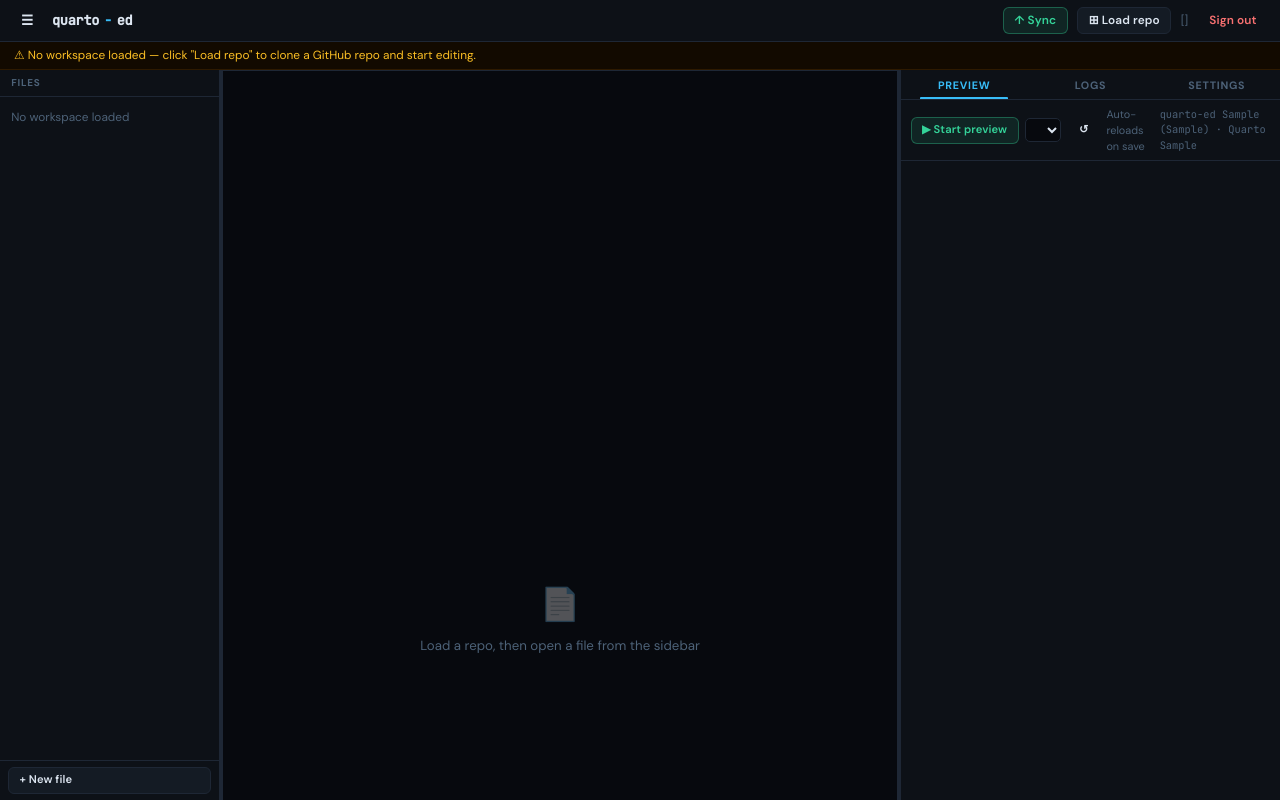
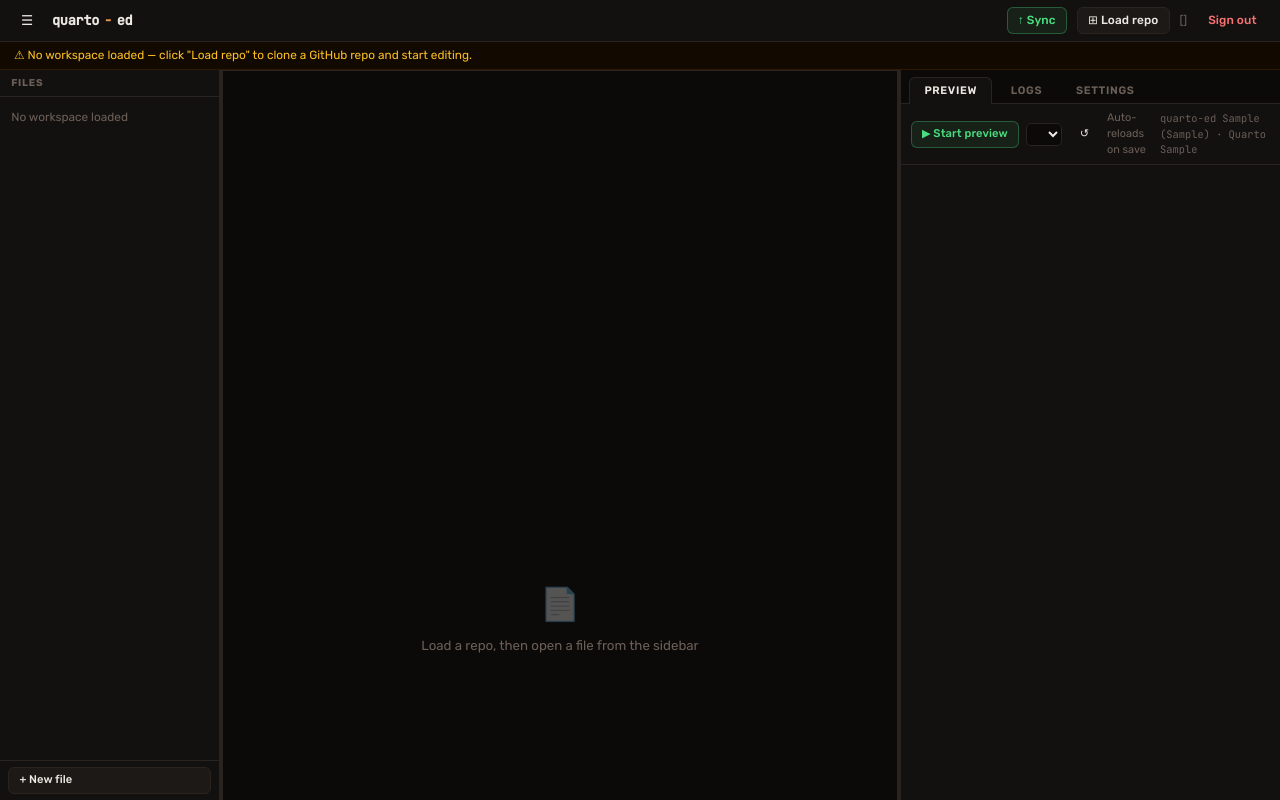
Before and after one commit to Tuck-Williamson/quarto-ed, a Python web app: template app/templates/editor.html in a window 1280 px wide. Run offline with Jinja, Linux system fonts and the light colour scheme; the template is opened without the code that fills it: most values are stand-ins (such as "Sample title", 1, 10 or a date in 2020); lists and menus that the app fills with data are empty; some libraries are stand-ins or nearby versions.

Commit message:
feat: tree menu for Edit commands, card-style panel tabs, warm amber palette
- Edit commands in View menu now render as a collapsible tree: each command
  group (History, Find & search, Selection, etc.) is a clickable header that
  expands/collapses its items with a smooth max-height animation and a
  vertical guide-line indent connector
- Right-panel tabs redesigned as raised card/browser-tabs: active tab shares
  background with panel content and hides the dividing border, creating the
  classic lifted-tab effect
- Color palette shifted from cold navy to warm charcoal (#0b0a09 base) with
  amber accent (#e8974a) replacing sky blue; all rgba accent references updated
- Font switched from DM Sans to Rubik for a slightly rounder, more distinctive
  UI character

Co-Authored-By: Claude Sonnet 4.6 <noreply@anthropic.com>

```diff
--- a/app/templates/editor.html
+++ b/app/templates/editor.html
@@ -6,14 +6,14 @@
   <title>quarto-ed</title>
   <link rel="preconnect" href="https://fonts.googleapis.com">
   <link rel="preconnect" href="https://fonts.gstatic.com" crossorigin>
-  <link href="https://fonts.googleapis.com/css2?family=DM+Sans:opsz,wght@9..40,400;9..40,500;9..40,600;9..40,700&family=JetBrains+Mono:wght@400;500&display=swap" rel="stylesheet">
+  <link href="https://fonts.googleapis.com/css2?family=Rubik:wght@400;500;600;700&family=JetBrains+Mono:wght@400;500&display=swap" rel="stylesheet">
   <script src="https://cdn.tailwindcss.com"></script>
   <script>
     tailwind.config = {
       theme: {
         extend: {
           fontFamily: {
-            sans: ['"DM Sans"', 'system-ui', 'sans-serif'],
+            sans: ['"Rubik"', 'system-ui', 'sans-serif'],
             mono: ['"JetBrains Mono"', 'Consolas', 'monospace'],
           }
         }
@@ -25,20 +25,20 @@
 
     /* ── CSS variables — referenced by JS and CodeMirror ── */
     :root {
-      --bg: #07090e; --bg2: #0d1117; --bg3: #141b24;
-      --border: #1e2735; --text: #dce5f0; --text2: #4d6278;
-      --accent: #38bdf8; --green: #34d399; --red: #f87171;
-      --yellow: #fbbf24; --purple: #a78bfa;
+      --bg: #0b0a09; --bg2: #131110; --bg3: #1c1917;
+      --border: #2a2420; --text: #ede8e2; --text2: #6b5f57;
+      --accent: #e8974a; --green: #4ade80; --red: #f87171;
+      --yellow: #fbbf24; --purple: #c084fc;
     }
     body.light {
-      --bg: #f8fafc; --bg2: #f0f4f8; --bg3: #e4eaf2;
-      --border: #c8d5e0; --text: #0f172a; --text2: #64748b;
-      --accent: #0284c7; --green: #059669; --red: #dc2626;
+      --bg: #faf9f7; --bg2: #f2ede8; --bg3: #e8e0d8;
+      --border: #d0c8be; --text: #1c1410; --text2: #7a6a5e;
+      --accent: #c4712a; --green: #16a34a; --red: #dc2626;
       --yellow: #d97706; --purple: #7c3aed;
     }
 
     body {
-      font-family: "DM Sans", system-ui, sans-serif;
+      font-family: "Rubik", system-ui, sans-serif;
       background: var(--bg); color: var(--text);
       display: flex; flex-direction: column; height: 100vh; overflow: hidden;
       -webkit-font-smoothing: antialiased; font-size: 14px;
@@ -56,7 +56,7 @@
 
     /* ── Buttons ── */
     .btn {
-      font-size: 0.74rem; font-weight: 600; padding: 0.28rem 0.65rem;
+      font-size: 0.74rem; font-weight: 500; padding: 0.28rem 0.65rem;
       border-radius: 6px; border: 1px solid var(--border); cursor: pointer;
       background: var(--bg3); color: var(--text); display: inline-flex;
       align-items: center; gap: 0.3rem; text-decoration: none; white-space: nowrap;
@@ -65,19 +65,19 @@
     }
     .btn:hover { background: var(--border); }
     .btn-green {
-      background: rgba(52,211,153,0.1); border-color: rgba(52,211,153,0.35);
+      background: rgba(74,222,128,0.08); border-color: rgba(74,222,128,0.3);
       color: var(--green);
     }
-    .btn-green:hover { background: rgba(52,211,153,0.18); border-color: var(--green); }
+    .btn-green:hover { background: rgba(74,222,128,0.16); border-color: var(--green); }
     .btn-red {
-      background: rgba(248,113,113,0.1); border-color: rgba(248,113,113,0.35);
+      background: rgba(248,113,113,0.08); border-color: rgba(248,113,113,0.3);
       color: var(--red);
     }
-    .btn-red:hover { background: rgba(248,113,113,0.18); border-color: var(--red); }
+    .btn-red:hover { background: rgba(248,113,113,0.16); border-color: var(--red); }
     .btn-ghost { background: transparent; border-color: transparent; }
     .btn-ghost:hover { background: var(--bg3); }
     .btn-ghost.btn-red { color: var(--red); background: transparent; border-color: transparent; }
-    .btn-ghost.btn-red:hover { background: rgba(248,113,113,0.1); border-color: rgba(248,113,113,0.3); }
+    .btn-ghost.btn-red:hover { background: rgba(248,113,113,0.08); border-color: rgba(248,113,113,0.25); }
 
     /* ── Top bar ── */
     .topbar {
@@ -234,19 +254,26 @@
       display: flex; flex-direction: column; overflow: hidden;
     }
     .right-panel.collapsed { width: 0 !important; min-width: 0 !important; overflow: hidden; border-left: none; }
-    .panel-tabs { display: flex; border-bottom: 1px solid var(--border); flex-shrink: 0; }
+
+    /* ── Panel tabs — card/browser-tab style ── */
+    .panel-tabs {
+      display: flex; align-items: flex-end;
+      background: var(--bg); border-bottom: 1px solid var(--border);
+      padding: 6px 8px 0; gap: 3px; flex-shrink: 0;
+    }
     .panel-tab {
-      flex: 1; padding: 0.4rem; font-size: 0.67rem; font-weight: 700;
-      text-align: center; cursor: pointer; color: var(--text2);
-      border: none; background: none; font-family: inherit;
-      text-transform: uppercase; letter-spacing: 0.07em;
-      transition: color 0.1s, background 0.1s; position: relative;
-    }
-    .panel-tab:hover { background: var(--bg3); color: var(--text); }
-    .panel-tab.active { color: var(--accent); }
-    .panel-tab.active::after {
-      content: ''; position: absolute; bottom: 0; left: 15%; right: 15%;
-      height: 2px; background: var(--accent); border-radius: 1px 1px 0 0;
+      padding: 0.3rem 0.9rem; font-size: 0.68rem; font-weight: 600;
+      cursor: pointer; color: var(--text2); font-family: inherit;
+      text-transform: uppercase; letter-spacing: 0.06em;
+      border: 1px solid transparent; border-bottom: none; border-radius: 6px 6px 0 0;
+      background: transparent;
+      transition: color 0.12s, background 0.12s, border-color 0.12s;
+      position: relative; bottom: -1px;
+    }
+    .panel-tab:hover { background: rgba(255,255,255,0.04); color: var(--text); }
+    .panel-tab.active {
+      background: var(--bg2); color: var(--text);
+      border-color: var(--border); border-bottom-color: var(--bg2);
     }
     .panel-content { flex: 1; overflow: hidden; display: flex; flex-direction: column; }
     .panel-pane { flex: 1; display: none; flex-direction: column; overflow: hidden; }
@@ -1144,25 +1171,36 @@ const _editCommandMap = {};
 function renderEditMenu() {
   const container = document.getElementById("editMenuItems");
   let idx = 0;
-  EDIT_COMMAND_GROUPS.forEach((group, gi) => {
-    if (gi > 0) {
-      const div = document.createElement("div");
-      div.className = "dropdown-divider";
-      container.appendChild(div);
-    }
-    const label = document.createElement("div");
-    label.className = "dropdown-sublabel";
-    label.textContent = group.label;
-    container.appendChild(label);
+  EDIT_COMMAND_GROUPS.forEach((group) => {
+    const groupEl = document.createElement("div");
+    groupEl.className = "menu-tree-group";
+
+    const header = document.createElement("button");
+    header.className = "dropdown-item menu-tree-header";
+    header.innerHTML = `<span class="menu-tree-arrow">▸</span><span>${group.label}</span>`;
+
+    const children = document.createElement("div");
+    children.className = "menu-tree-children";
+
     group.items.forEach(item => {
       const id = "ec" + (idx++);
       _editCommandMap[id] = item.cmd;
       const btn = document.createElement("button");
-      btn.className = "dropdown-item";
+      btn.className = "dropdown-item menu-tree-leaf";
       btn.innerHTML = `<span>${item.label}</span><span class="shortcut">${fmtKey(item)}</span>`;
       btn.addEventListener("click", () => runEditorCommand(id));
-      container.appendChild(btn);
+      children.appendChild(btn);
     });
+
+    header.addEventListener("click", (e) => {
+      e.stopPropagation();
+      const isOpen = children.classList.toggle("open");
+      header.querySelector(".menu-tree-arrow").textContent = isOpen ? "▾" : "▸";
+    });
+
+    groupEl.appendChild(header);
+    groupEl.appendChild(children);
+    container.appendChild(groupEl);
   });
 }
 
```
Also changed, not shown: other parts of app/templates/editor.html (+36 -16 lines).
